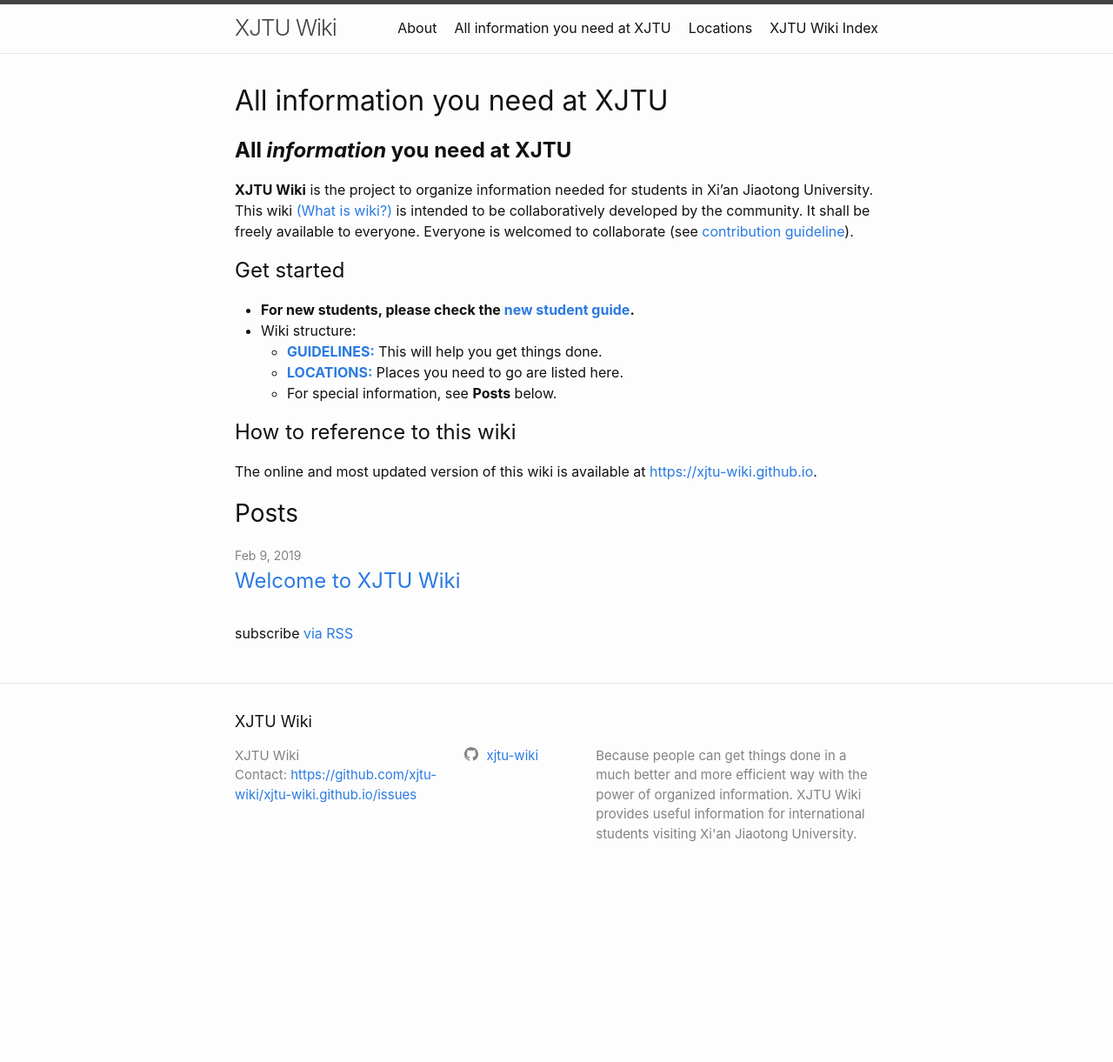
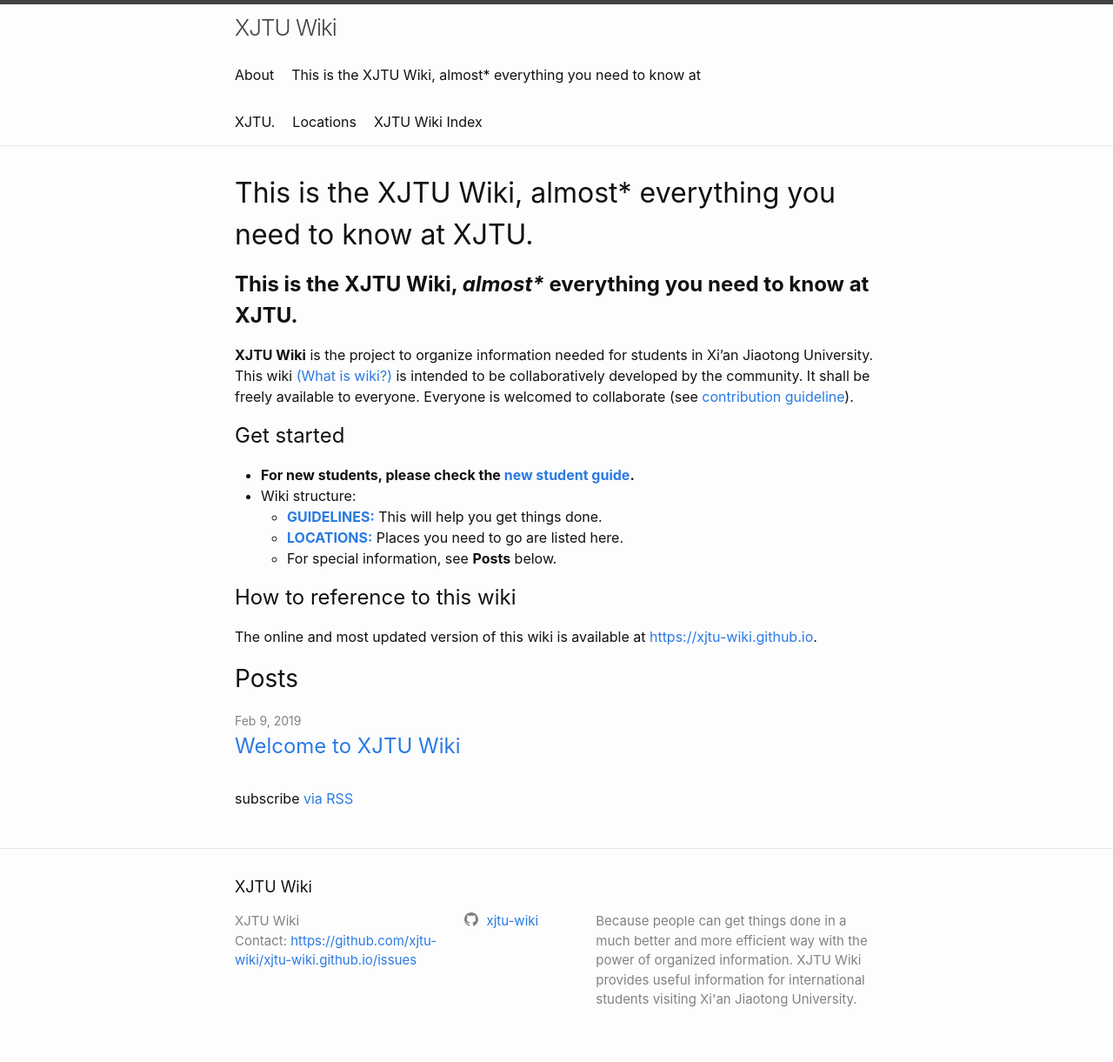
Before and after one commit to xjtu-wiki/xjtu-wiki.github.io, a Jekyll site: the page built from index.md, in a window 1280 px wide. Shown: the whole page at 87% size. Built offline with Jekyll 4.4.1, drawn with Linux system fonts in a browser that asks for light colours; comment, search, counter and statistics services are not loaded; our own code applies the rules of GitHub Pages for plain Markdown files; before the commit the page ends 1030 px from its top, so only the background shows below that.

```diff
--- a/_includes/google-analytics.html
+++ b/_includes/google-analytics.html
@@ -1,4 +1,5 @@
 <script>
+  // Google analytics
   if(!(window.doNotTrack === "1" || navigator.doNotTrack === "1" || navigator.doNotTrack === "yes" || navigator.msDoNotTrack === "1")) {
     (function(i,s,o,g,r,a,m){i['GoogleAnalyticsObject']=r;i[r]=i[r]||function(){
     (i[r].q=i[r].q||[]).push(arguments)},i[r].l=1*new Date();a=s.createElement(o),
@@ -8,9 +9,7 @@ if(!(window.doNotTrack === "1" || navigator.doNotTrack === "1" || navigator.doNo
     ga('create', '{{ site.google_analytics }}', 'auto');
     ga('send', 'pageview');
   }
-</script>
-
-<script>
+  // Baidu tongjin
   var _hmt = _hmt || [];
   (function() {
     var hm = document.createElement("script");
--- a/_includes/head.html
+++ b/_includes/head.html
@@ -6,8 +6,6 @@
   <link rel="stylesheet" href="{{ "/assets/main.css" | relative_url }}">
   {%- feed_meta -%}
   <!-- Analytics scripts: -->
-  {%- if jekyll.environment == 'production' and site.google_analytics -%}
-    {%- include google-analytics.html -%}
-  {%- endif -%}
+  {%- include google-analytics.html -%}
   <!-- Analytics scripts: [END] -->
 </head>
--- a/index.md
+++ b/index.md
@@ -1,7 +1,8 @@
 ---
 layout: home
 ---
-## **All *information* you need at XJTU**
+## **This is the XJTU Wiki, _almost*_ everything you need to know at XJTU.**
+
 **XJTU Wiki** is the project to organize information needed for students in Xi'an Jiaotong University. This wiki [(What is wiki?)](https://en.wikipedia.org/wiki/Wiki) is intended to be collaboratively developed by the community. It shall be freely available to everyone. Everyone is welcomed to collaborate (see [contribution guideline](/about/)).
 
 ## Get started
```
Lines whose indentation alone changed are shown as unchanged.
